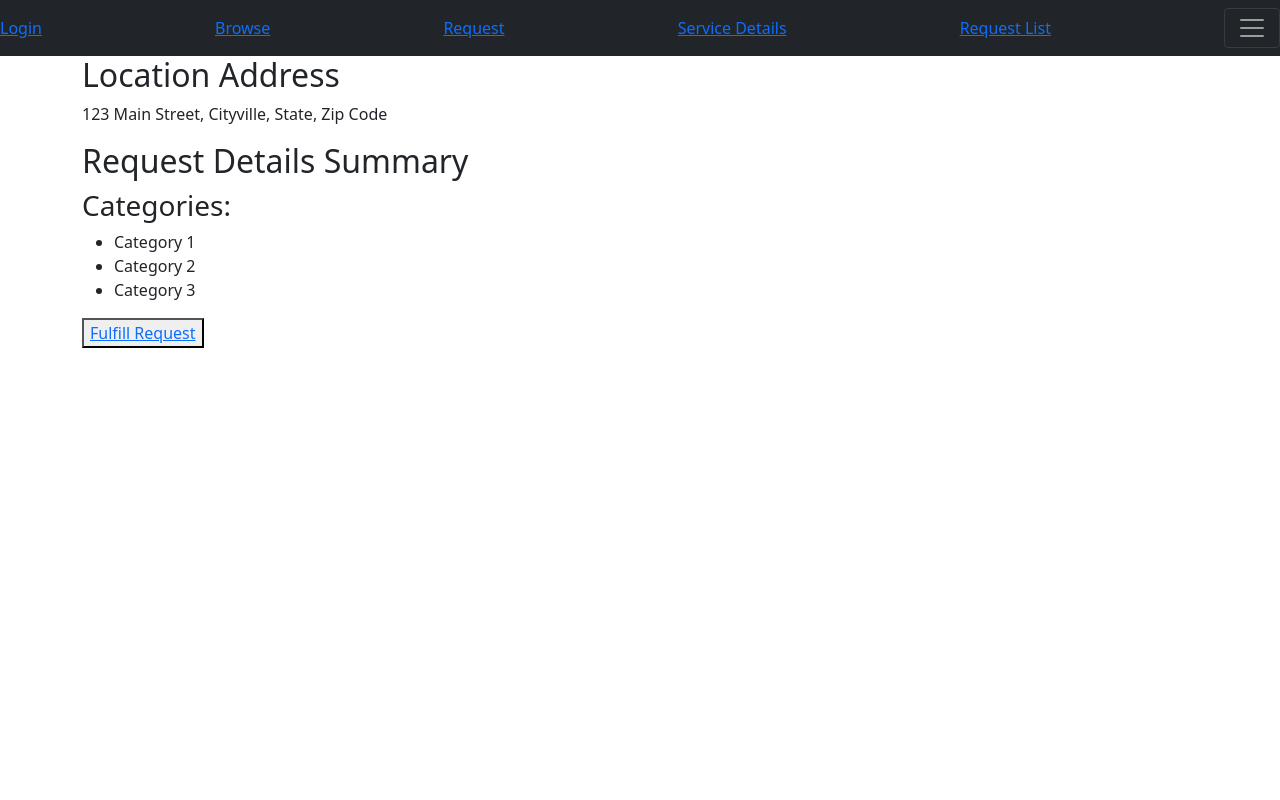
After one commit to ah0556702/Xacheri-PantryShare, a PHP site: page /View/serviceDetails.php in a window 1280 px wide. The commit adds this page. Run offline with PHP 8.4, Linux system fonts and the light colour scheme.

Commit message:
service details vs request list

```diff
--- a/View/login.php
+++ b/View/login.php
@@ -5,7 +5,6 @@
     <div class="mb-3">
         <label for="exampleInputEmail1" class="form-label">Email address</label>
         <input type="email" class="form-control" id="exampleInputEmail1" aria-describedby="emailHelp">
-        <div id="emailHelp" class="form-text">We'll never share your email with anyone else.</div>
     </div>
     <div class="mb-3">
         <label for="exampleInputPassword1" class="form-label">Password</label>
--- a/View/navigation.php
+++ b/View/navigation.php
@@ -12,6 +12,8 @@
     <span><a href="login.php">Login</a></span>
     <span><a href="browse.php">Browse</a></span>
     <span><a href="request.php">Request</a></span>
+    <span><a href="serviceDetails.php">Service Details</a></span>
+    <span><a href="requestList.php">Request List</a></span>
     <button class="navbar-toggler" type="button" data-toggle="collapse" data-target="#navbarToggleExternalContent" aria-controls="navbarToggleExternalContent" aria-expanded="false" aria-label="Toggle navigation">
       <span class="navbar-toggler-icon"></span>
     </button>
--- /dev/null
+++ b/View/serviceDetails.php
@@ -0,0 +1,57 @@
+<?php include "../includes/cdnlinks.php"; include "navigation.php" ?>
+
+<!DOCTYPE html>
+<html lang="en">
+<head>
+  <meta charset="UTF-8">
+  <meta name="viewport" content="width=device-width, initial-scale=1.0">
+  <title>Request Page</title>
+</head>
+<body>
+  <div class="container">
+    <!-- Location Address Section -->
+    <div class="location-address">
+      <h2>Location Address</h2>
+      <p>123 Main Street, Cityville, State, Zip Code</p>
+    </div>
+
+    <!-- Request Details Summary Section -->
+    <div class="request-details">
+      <h2>Request Details Summary</h2>
+      <h3>Categories:</h3>
+      <ul id="categoryList">
+        <!-- Categories will be dynamically added here -->
+      </ul>
+    </div>
+
+    <!-- Fulfill Request Button -->
+    <div class="fulfill-request">
+      <button><a href="requestList.php">Fulfill Request</a></button>
+    </div>
+  </div>
+
+  <script>
+    // Sample data for categories
+    const categories = ["Category 1", "Category 2", "Category 3"];
+
+    // Function to create list items for categories
+    function createCategoryList() {
+      const categoryList = document.getElementById("categoryList");
+      categoryList.innerHTML = ""; // Clear previous items
+
+      categories.forEach(category => {
+        const categoryItem = document.createElement("li");
+        categoryItem.textContent = category;
+        categoryList.appendChild(categoryItem);
+      });
+    }
+
+    // Initial rendering of category list
+    createCategoryList();
+
+    function fulfillRequest() {
+      // Add your fulfillment logic here
+    }
+  </script>
+</body>
+</html>
```
Also changed, not shown: View/requestList.php (added).
